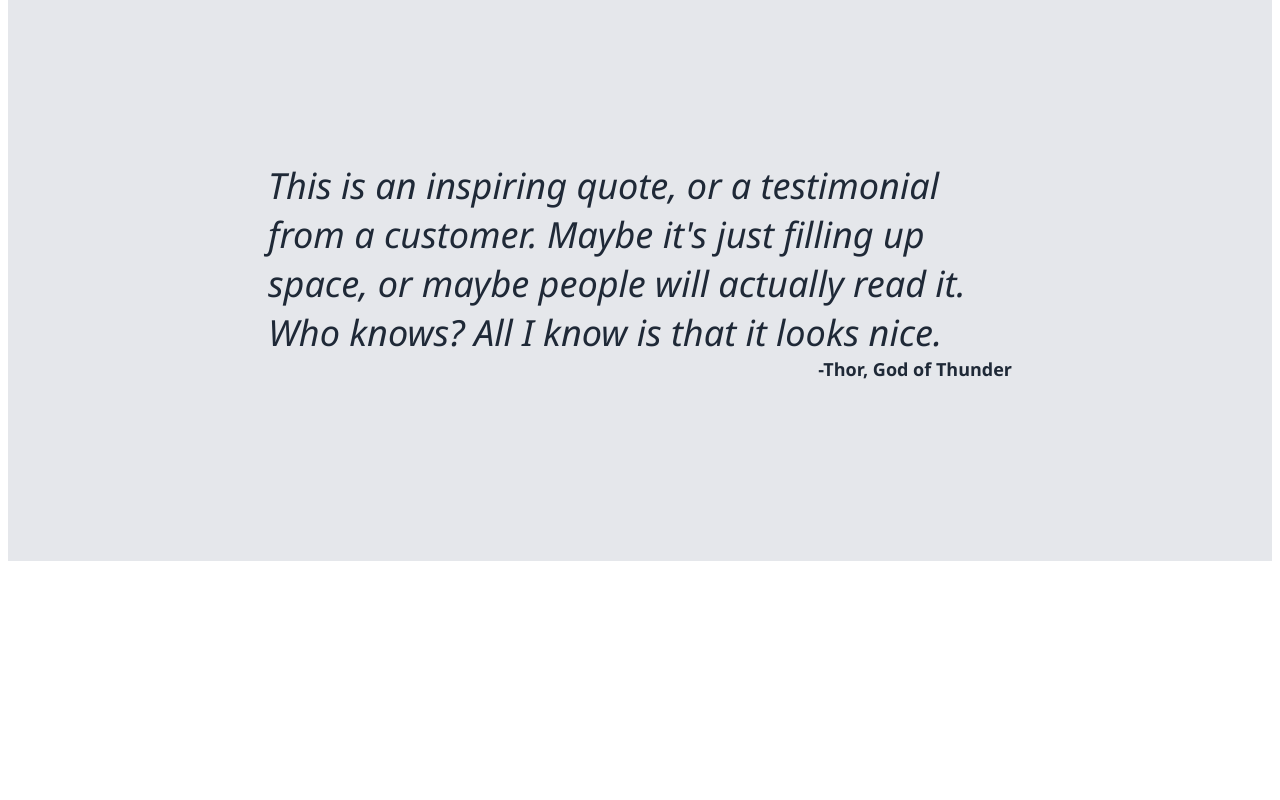
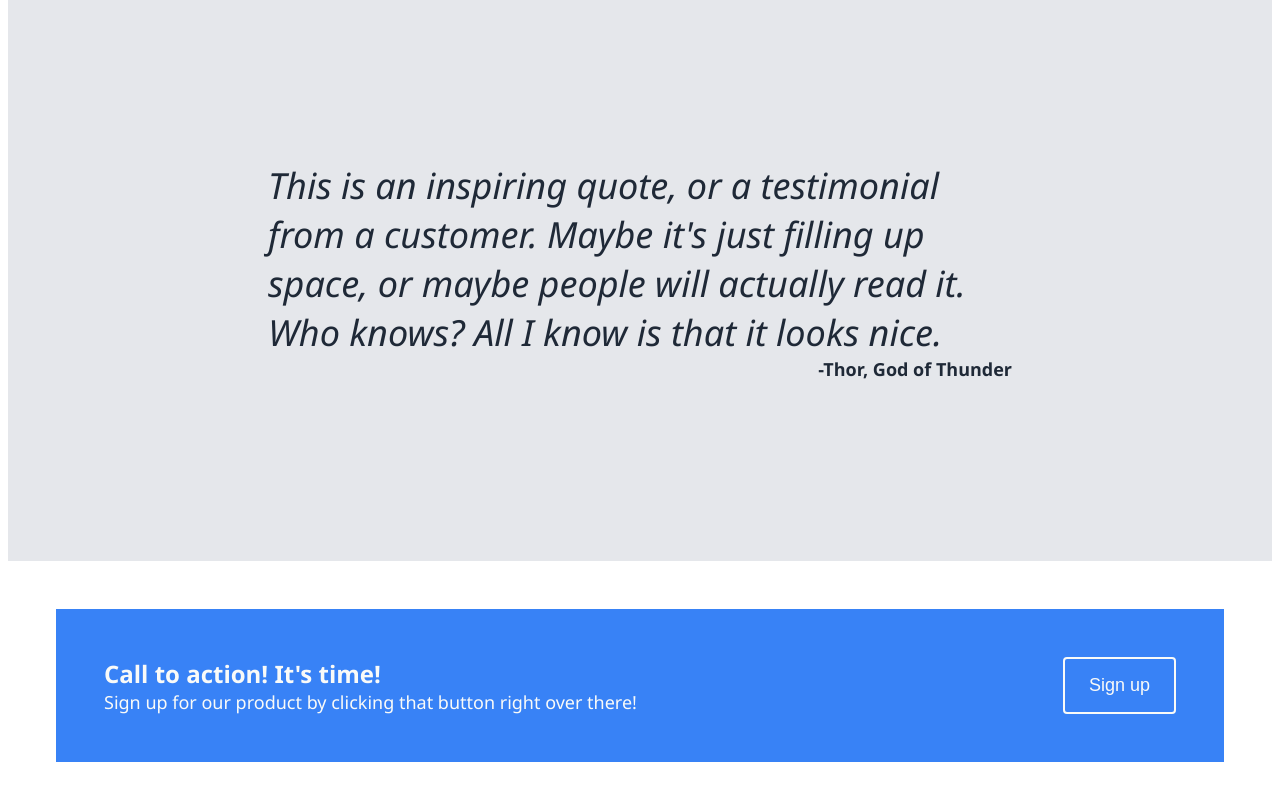
Before and after one commit to rvanderbent/odin-landing-page, a plain HTML site: page index.html in a window 1280 px wide. Shown: the part 875-1675 px from the top of the page. Before the commit the page ends 1444 px from the top, so only its background shows below. Drawn offline with Linux system fonts and the light colour scheme.

Commit message:
Add and style call to action section

```diff
--- a/index.html
+++ b/index.html
@@ -54,6 +54,13 @@
             </div>
             <div class="author">-Thor, God of Thunder</div>
         </div>
+        <div class="CTA">
+            <div class="block">
+                <div class="title">Call to action! It's time!</div>
+                <div class="text">Sign up for our product by clicking that button right over there!</div>
+            </div>
+            <button>Sign up</button>
+        </div>
         </body>
     </body>
 </html>
--- a/styles.css
+++ b/styles.css
@@ -120,3 +120,26 @@ ul {
     font-weight: bolder;
     align-self: flex-end;
 }
+
+.CTA {
+    background-color: #3882F6;
+    color: #F9FAF8;
+    padding: 48px;
+    margin: 48px;
+    display: flex;
+    justify-content: space-between;
+}
+
+
+.CTA .title {
+    font-size: 24px;
+    font-weight: bold;
+}
+
+.CTA .text {
+    font-size: 18px;
+}
+
+.CTA button {
+    border: 2px solid #F9FAF8
+}
```
